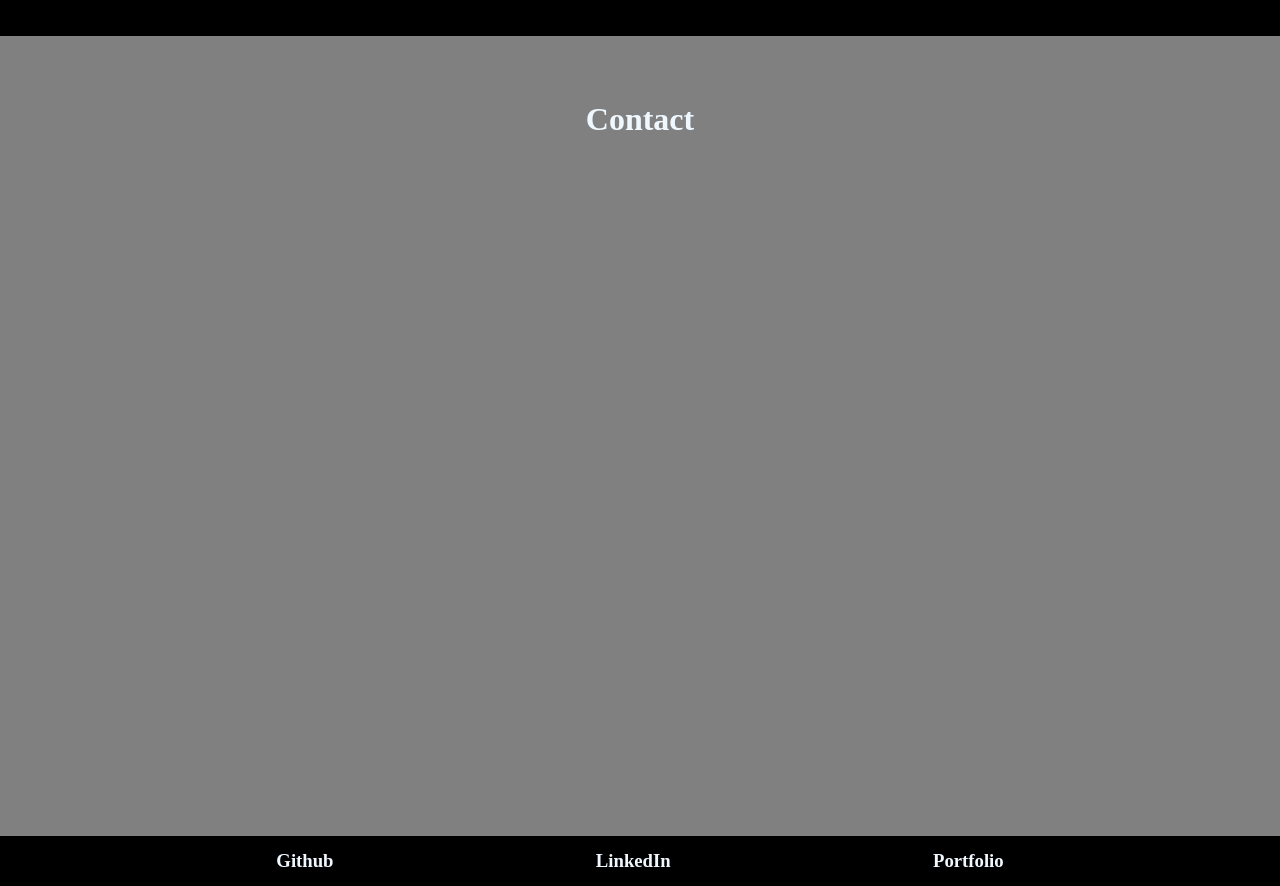
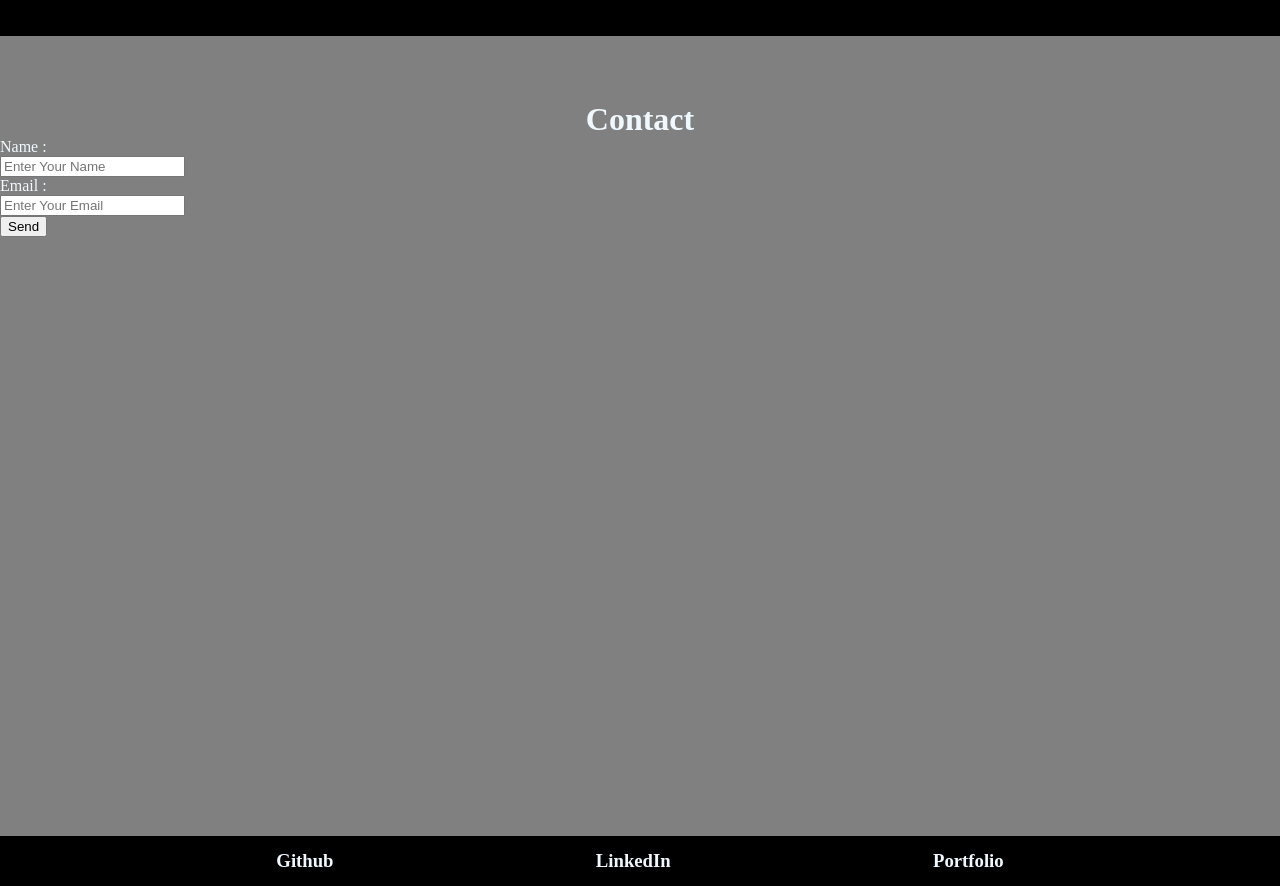
Before and after one commit to Paramesh-Kumar-2004/VP_Portfolio-2, a React (Create React App) app: page / in a window 1280 px wide. Shown: the part 4180-5066 px from the top of the page. Built offline with nearby package versions, Linux system fonts and the light colour scheme.

Commit message:
Making The Feedback Component

```diff
--- a/src/Components/Contact.jsx
+++ b/src/Components/Contact.jsx
@@ -11,8 +11,19 @@ function Contact() {
     Message: ""
   })
 
+
+  const HandleOnChange = (e) => {
+    setFormData((prev) => ({
+      ...prev,
+      [e.target.name]: e.target.value
+    }));
+  }
+
+
   const HandleSubmit = (e) => {
-    alert(e.target.value)
+    e.preventDefault();
+    console.log(FormData)
+    alert(FormData)
   }
 
   return (
@@ -20,10 +31,31 @@ function Contact() {
       <h1 id='Title'>Contact</h1>
       <form onSubmit={HandleSubmit}>
 
-        <div id="name">
-
+        <div id="UserName">
+          <label>Name :</label><br />
+          <input
+            type="text"
+            name='UserName'
+            placeholder='Enter Your Name'
+            value={FormData.UserName}
+            onChange={HandleOnChange}
+            required
+          />
         </div>
 
+        <div id="UserEmail">
+          <label>Email :</label><br />
+          <input
+            name='UserEmail'
+            type="email"
+            placeholder='Enter Your Email'
+            value={FormData.UserEmail}
+            onChange={HandleOnChange}
+            required
+          />
+        </div>
+
+        <button type="submit">Send</button>
 
       </form>
     </div>
```
